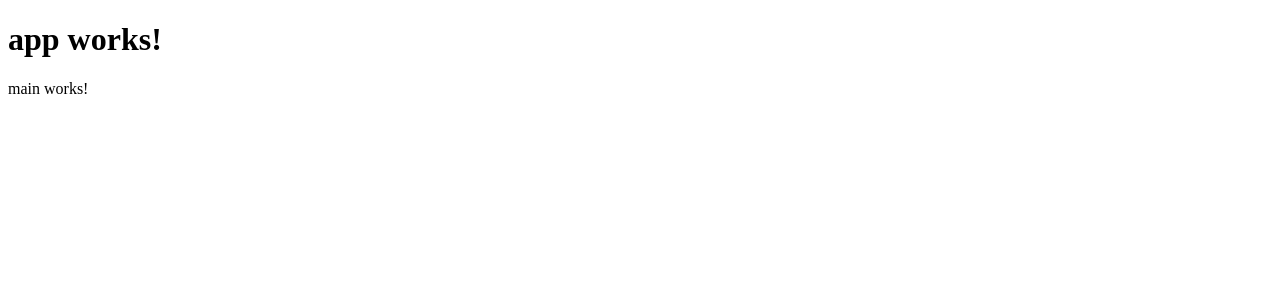
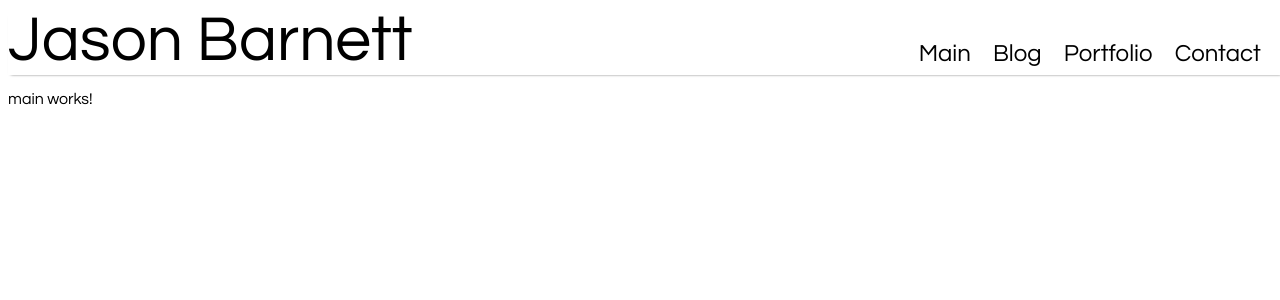
Before and after one commit to jhbarnett/jahuba.com, an Angular app: page / in a window 1280 px wide. Shown: the top 300 px of the page. Built offline with nearby package versions, Linux system fonts and the light colour scheme.

Commit message:
sets up header and nav styling + functionality

```diff
--- a/src/app/app.component.css
+++ b/src/app/app.component.css
@@ -0,0 +1,36 @@
+@import url('https://fonts.googleapis.com/css?family=Questrial');
+
+.app {
+  display: flex;
+  height: 100vh;
+  width: 100vw;
+  flex-direction: column;
+  font-family: 'Questrial', sans-serif;
+}
+.app /deep/ {
+  background-color: white;
+  color: black;
+  font-family: 'Questrial', sans-serif;
+}
+
+.header {
+  flex: 1;
+  display: flex;
+  width: 100%;
+  box-shadow: -2px 4px 3px -5px black;
+}
+
+.header .title {
+  flex: 3;
+  text-align: left;
+  font-size: 4em;
+}
+
+.header .nav {
+  flex: 1.25;
+  text-align: right;
+}
+
+.content {
+  flex: 11;
+}
--- a/src/app/app.component.html
+++ b/src/app/app.component.html
@@ -1,2 +1,9 @@
-<h1>{{title}}</h1>
-<router-outlet></router-outlet>
+<div class="app">
+  <div class="header">
+    <div class="title">Jason Barnett</div>
+    <nav class="nav"></nav>
+  </div>
+  <div class="content">
+    <router-outlet></router-outlet>
+  </div>
+</div>
--- a/src/app/app.component.ts
+++ b/src/app/app.component.ts
@@ -1,11 +1,11 @@
 import { Component } from '@angular/core';
+import { NavComponent } from './nav/nav.component'
 
 @Component({
   selector: 'app-root',
   templateUrl: './app.component.html',
-  styleUrls: ['./app.component.css']
+  styleUrls: ['./app.component.css'],
+  entryComponents: [ NavComponent ]
 })
 
-export class AppComponent {
-  title = 'app works!';
-}
+export class AppComponent {}
--- a/src/app/nav/nav.component.css
+++ b/src/app/nav/nav.component.css
@@ -0,0 +1,18 @@
+div {
+  display: flex;
+  justify-content: space-between;
+  padding-right: 20px;
+  height: 100%;
+}
+div > a {
+  text-decoration: none;
+  color: black;
+  font-size: 1.5em;
+  align-self: flex-end;
+  height: 50%;
+  padding: 1% 2% 0;
+}
+
+div > a:hover {
+  box-shadow: 0px -3px 2px -3px black;
+}
--- a/src/app/nav/nav.component.html
+++ b/src/app/nav/nav.component.html
@@ -1,3 +1,6 @@
-<p>
-nav works!
-</p>
+<div>
+  <a name='main' href='/'>Main</a>
+  <a name='blog' href='/blog'>Blog</a>
+  <a name='portfolio' href='/portfolio'>Portfolio</a>
+  <a name='contact' href='/contact'>Contact</a>
+</div>
--- a/src/app/nav/nav.component.ts
+++ b/src/app/nav/nav.component.ts
@@ -1,13 +1,14 @@
 import { Component, OnInit } from '@angular/core';
 
 @Component({
-  selector: 'app-nav',
+  selector: 'nav',
   templateUrl: './nav.component.html',
   styleUrls: ['./nav.component.css']
 })
+
 export class NavComponent implements OnInit {
 
-  constructor() { }
+  constructor() {}
 
   ngOnInit() { }
 
```
